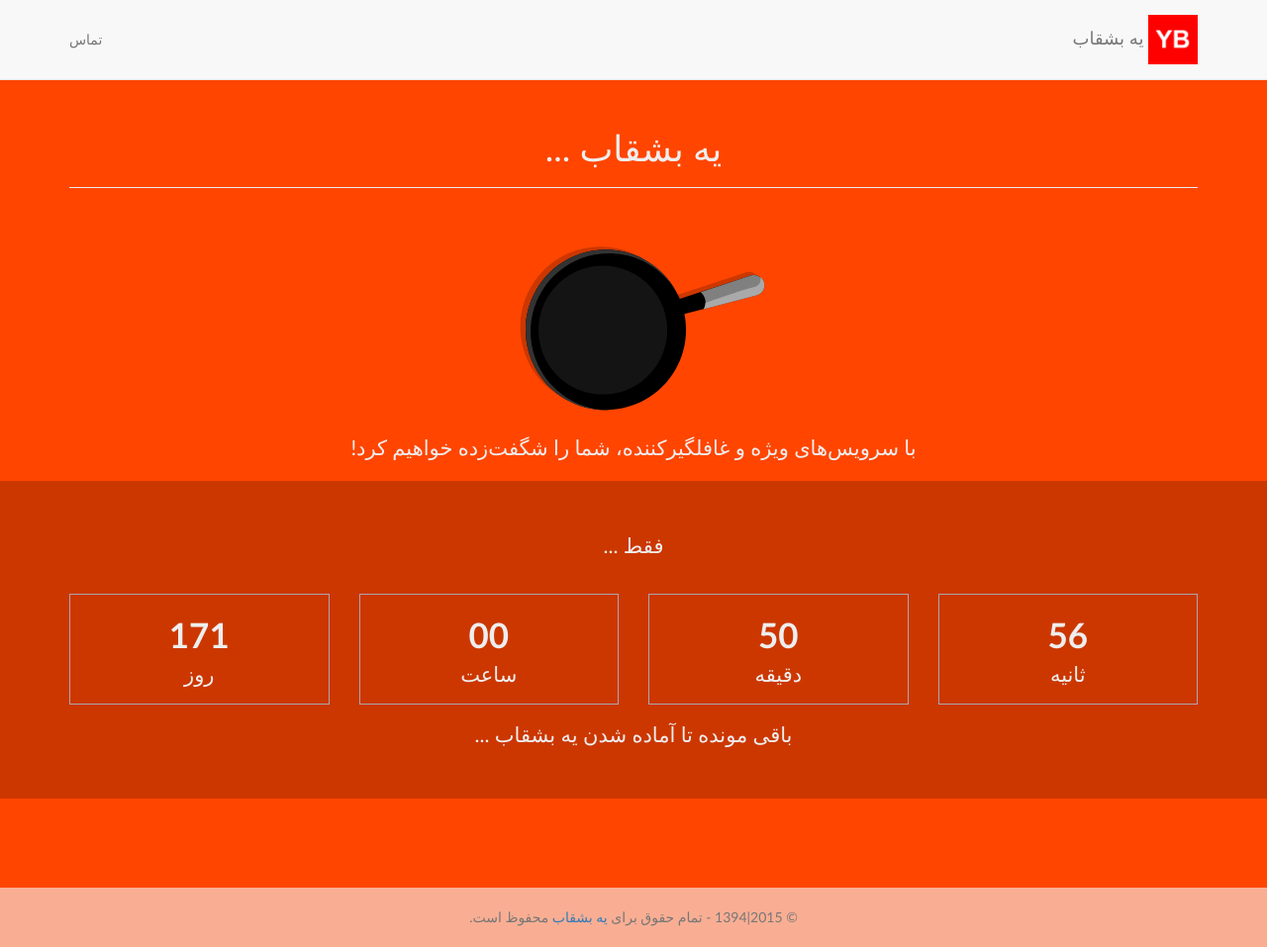
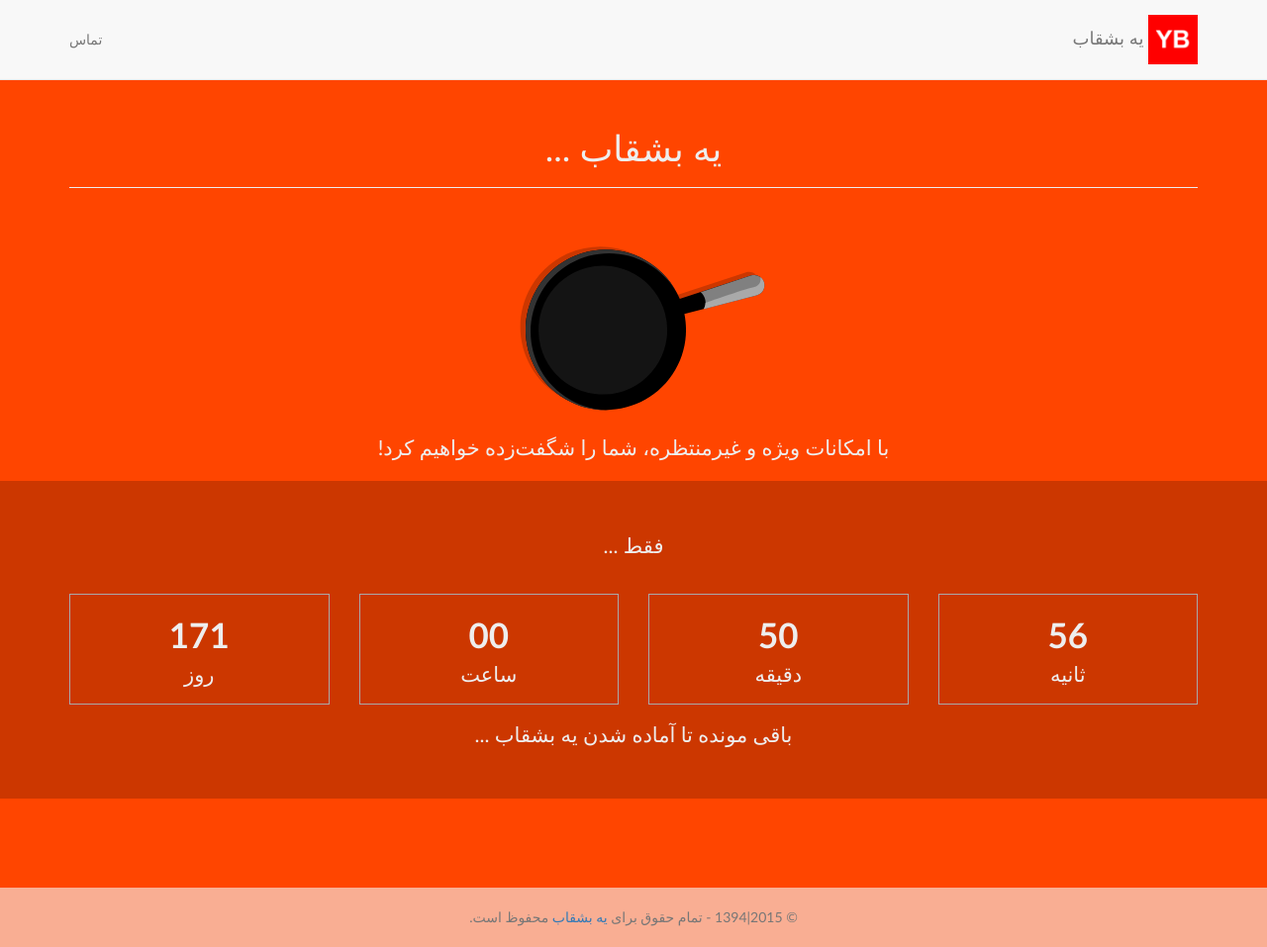
Before and after one commit to yeboshghab/yeboshghab.github.io, a Jekyll site: the page built from index.html, in a window 1280 px wide and 957 px high. Shown: the whole window at 99% size. Built offline with Jekyll 4.4.1, drawn with Linux system fonts in a browser that asks for light colours; nearby versions of some CDN libraries; some web fonts are replaced; the list of posts is cut into pages by our own code.

Commit message:
Changed banner text

```diff
--- a/_includes/banner.html
+++ b/_includes/banner.html
@@ -11,6 +11,6 @@
         </div>
 
         <p dir="rtl" class="lead text-center">
-            با سرویس‌های ویژه و غافلگیر‌کننده، شما را شگفت‌زده خواهیم کرد!
+            با امکانات ویژه و غیرمنتظره، شما را شگفت‌زده خواهیم کرد!
 		</p>
     </div>
```
